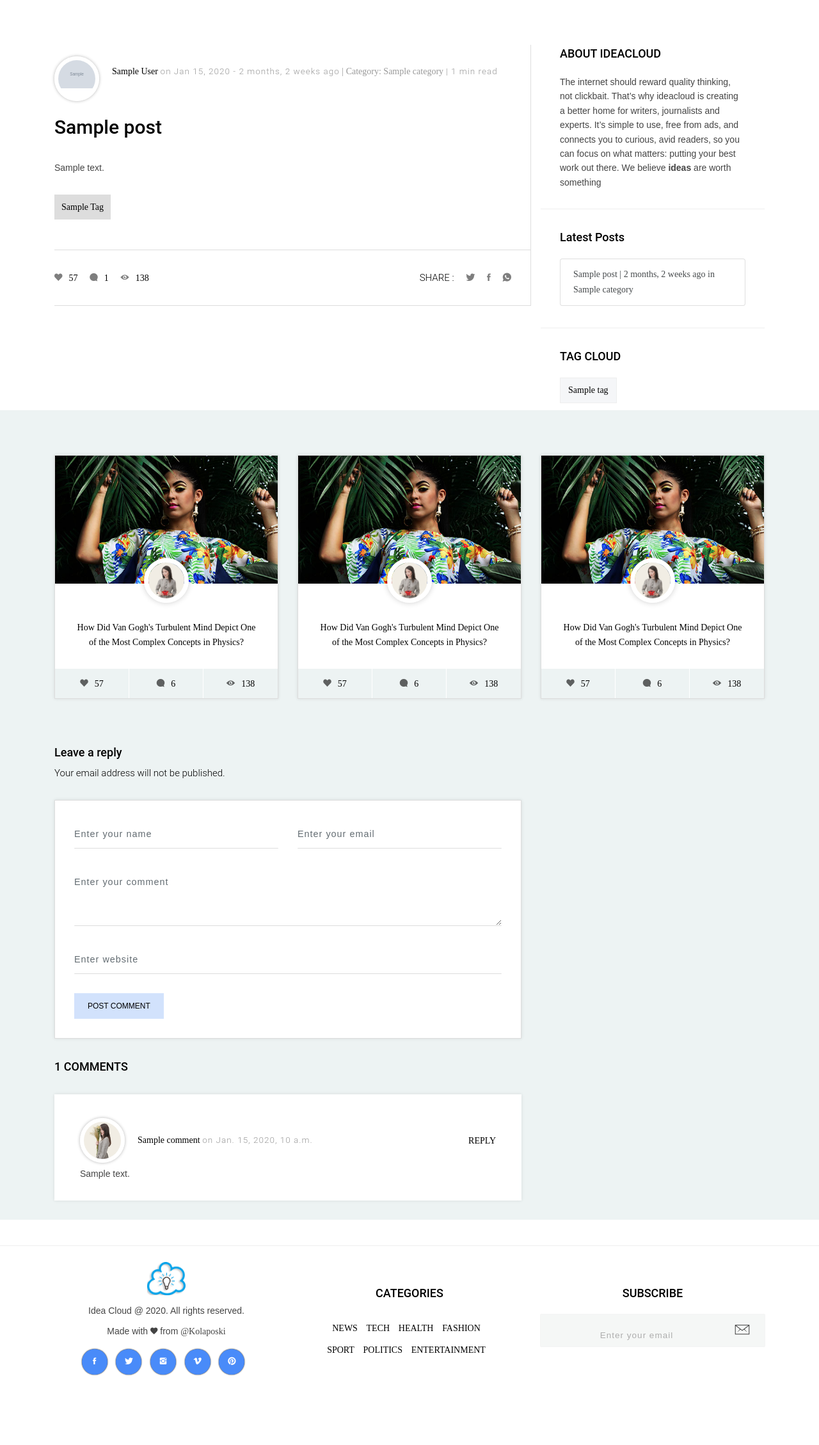
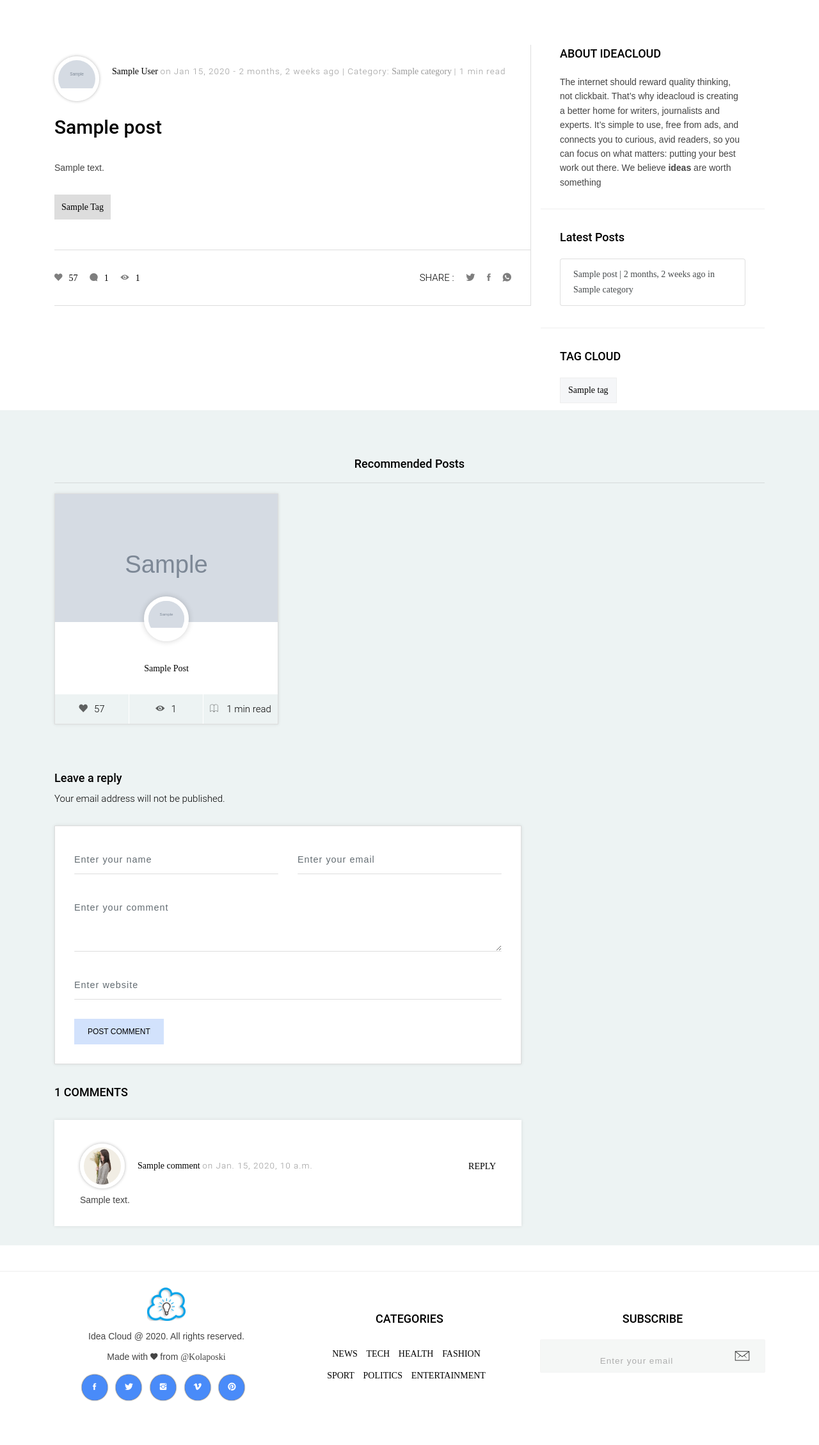
Before and after one commit to Kolaposki/Ideacloud, a Django app: template blog/templates/sample/post_detail.html in a window 1280 px wide. Shown: the part 60-2318 px from the top of the page at 64% size. Before the commit the page ends 2210 px from the top, so only its background shows below. Run offline with Django 3.2, Linux system fonts and the light colour scheme; the template is opened without the code that fills it: most values are stand-ins (such as "Sample title", 1, 10 or a date in 2020); grey boxes marked "Sample" are stand-in pictures; some libraries are stand-ins or nearby versions; some web fonts are replaced.

Commit message:
Created recommended posts section for each article

```diff
--- a/blog/templates/partials/_blog-cards.html
+++ b/blog/templates/partials/_blog-cards.html
@@ -14,6 +14,7 @@
                             src="{{ post.author.profile.image.url }}"
                             alt="{{ post.author.profile }} Profile"></a>
 
+                    <div class="blog-info">
                         <h4 class="title">
                             <a href="{% url 'post_detail' post.slug post.id %}"><b>{{ post.title|title }}</b></a>
                         </h4>
@@ -21,11 +22,12 @@
                         <ul class="post-footer">
                             <li><i class="ion-heart"></i>57</li>
                             <li><i class="ion-eye"></i>{{ post.view_count }}</li>
-                        <li><i class="ion-ios-book-outline"></i>{{ post.content |striptags | calculate_time_read }} min
+                            <li><i class="ion-ios-book-outline"></i>{{ post.content |striptags | calculate_time_read }}
+                                min
                                 read
                             </li>
                         </ul>
-
+                    </div>
                 </div><!-- single-post -->
             </div><!-- card -->
         </div><!-- col-md-6 col-sm-12 -->
--- a/blog/templates/sample/post_detail.html
+++ b/blog/templates/sample/post_detail.html
@@ -33,12 +33,14 @@
                                     </a>
 
                                     <h6 class="date">on {{ post.date_posted | date:"M d, Y" }}
-                                        - {{ post.date_posted | naturaltime }}</h6>
+                                        - {{ post.date_posted | naturaltime }} | Category: </h6>
 
-                                    <a href="{% url 'category' post.category|lower %}" class="date">|
-                                        Category: {{ post.category }}</a>
+                                    <a href="{% url 'category' post.category|lower %}" class="date">
+                                        {{ post.category }}
+                                    </a>
+
                                     <h6 class="date"> | {{ post.content | striptags | calculate_time_read }} min
-                                        read </h6>
+                                        read</h6>
                                 </div>
 
                                 <div class="middle-area mt-1">
@@ -69,8 +71,8 @@
                         <div class="post-icons-area">
                             <ul class="post-icons">
                                 <li><a href="#"><i class="ion-heart"></i>57</a></li>
-                                <li><a href="#"><i class="ion-chatbubble"></i>{{ comments.count }}</a></li>
-                                <li><a href="#"><i class="ion-eye"></i>138</a></li>
+                                <li><a><i class="ion-chatbubble"></i>{{ comments.count }}</a></li>
+                                <li><a><i class="ion-eye"></i>{{ post.view_count }}</a></li>
                             </ul>
 
                             <ul class="icons">
@@ -106,94 +108,42 @@
 
         <section class="recomended-area section">
             <div class="container">
+                <h4 class="mb-2"><b>Recommended Posts</b></h4>
+                <hr>
                 <div class="row">
-
+                    {% for post in recommended_post %}
                         <div class="col-lg-4 col-md-6">
                             <div class="card h-100">
                                 <div class="single-post post-style-1">
 
-                                <div class="blog-image"><img src="{% static 'images/caroline-veronez-165944.jpg' %}"
-                                                             alt="Blog Image">
+                                    <div class="blog-image"><img src="{{ post.cover.url }}"
+                                                                 alt="{{ post.title|lower }}"
+                                                                 style="height: 219px">
                                     </div>
 
-                                <a class="avatar" href="#"><img src="{% static 'images/icons8-team-355979.jpg' %}"
-                                                                alt="Profile Image"></a>
+                                    <a class="avatar" href="{% url 'user_posts' post.author.username %}"><img
+                                            src="{{ post.author.profile.image.url }}"
+                                            alt="{{ post.author.profile }} Profile"></a>
 
                                     <div class="blog-info">
-
-                                    <h4 class="title"><a href="#"><b>How Did Van Gogh's Turbulent Mind Depict One of the
-                                        Most Complex
-                                        Concepts in Physics?</b></a></h4>
+                                        <h4 class="title">
+                                            <a href="{% url 'post_detail' post.slug post.id %}"><b>{{ post.title|title }}</b></a>
+                                        </h4>
 
                                         <ul class="post-footer">
-                                        <li><a href="#"><i class="ion-heart"></i>57</a></li>
-                                        <li><a href="#"><i class="ion-chatbubble"></i>6</a></li>
-                                        <li><a href="#"><i class="ion-eye"></i>138</a></li>
+                                            <li><i class="ion-heart"></i>57</li>
+                                            <li><i class="ion-eye"></i>{{ post.view_count }}</li>
+                                            <li>
+                                                <i class="ion-ios-book-outline"></i>
+                                                {{ post.content |striptags | calculate_time_read }} min read
+                                            </li>
                                         </ul>
-
-                                </div><!-- blog-info -->
+                                    </div>
                                 </div><!-- single-post -->
                             </div><!-- card -->
                         </div><!-- col-md-6 col-sm-12 -->
-
-                    <div class="col-lg-4 col-md-6">
-                        <div class="card h-100">
-                            <div class="single-post post-style-1">
-
-                                <div class="blog-image"><img src="{% static 'images/caroline-veronez-165944.jpg' %}"
-                                                             alt="Blog Image">
-                                </div>
-
-                                <a class="avatar" href="#"><img src="{% static 'images/icons8-team-355979.jpg' %}"
-                                                                alt="Profile Image"></a>
-
-                                <div class="blog-info">
-                                    <h4 class="title"><a href="#"><b>How Did Van Gogh's Turbulent Mind Depict One of the
-                                        Most Complex
-                                        Concepts in Physics?</b></a></h4>
-
-                                    <ul class="post-footer">
-                                        <li><a href="#"><i class="ion-heart"></i>57</a></li>
-                                        <li><a href="#"><i class="ion-chatbubble"></i>6</a></li>
-                                        <li><a href="#"><i class="ion-eye"></i>138</a></li>
-                                    </ul>
-                                </div><!-- blog-info -->
-
-                            </div><!-- single-post -->
-
-                        </div><!-- card -->
-                    </div><!-- col-md-6 col-sm-12 -->
-
-                    <div class="col-lg-4 col-md-6">
-                        <div class="card h-100">
-                            <div class="single-post post-style-1">
-
-                                <div class="blog-image"><img src="{% static 'images/caroline-veronez-165944.jpg' %}"
-                                                             alt="Blog Image">
-                                </div>
-
-                                <a class="avatar" href="#"><img src="{% static 'images/icons8-team-355979.jpg' %}"
-                                                                alt="Profile Image"></a>
-
-                                <div class="blog-info">
-                                    <h4 class="title"><a href="#"><b>How Did Van Gogh's Turbulent Mind Depict One of the
-                                        Most Complex
-                                        Concepts in Physics?</b></a></h4>
-
-                                    <ul class="post-footer">
-                                        <li><a href="#"><i class="ion-heart"></i>57</a></li>
-                                        <li><a href="#"><i class="ion-chatbubble"></i>6</a></li>
-                                        <li><a href="#"><i class="ion-eye"></i>138</a></li>
-                                    </ul>
-                                </div><!-- blog-info -->
-
-                            </div><!-- single-post -->
-
-                        </div><!-- card -->
-                    </div><!-- col-md-6 col-sm-12 -->
-
+                    {% endfor %}
                 </div><!-- row -->
-
             </div><!-- container -->
         </section>
 
```
Also changed, not shown: blog/admin.py (+5 -2 lines), blog/models.py (+7 -0 lines), blog/templates/sample/category.html (+7 -1 lines), blog/views.py (+8 -2 lines), blog/migrations/0009_post_view_count.py (added), db.sqlite3, media/cover_pics/user-1_covid.jpg (added), media/cover_pics/user-2_lost.jpeg (added), media/cover_pics/user-4_honeymoon.jpg (added). Lines whose indentation alone changed are shown as unchanged.
